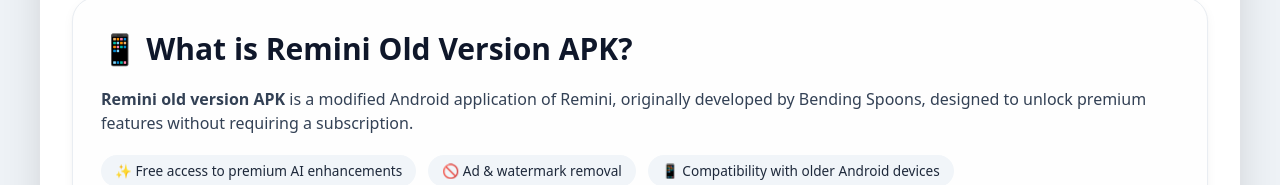
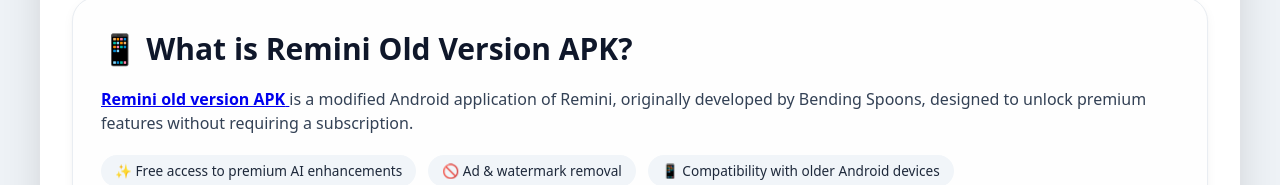
Before and after one commit to martinariki/reminiapk, a plain HTML site: page index.html in a window 1280 px wide. Shown: the part 300-485 px from the top of the page. Drawn offline with Linux system fonts and the light colour scheme.

Commit message:
Update index.html

```diff
--- a/index.html
+++ b/index.html
@@ -267,7 +267,7 @@
             <!-- What is Remini Old Version APK -->
             <div class="card">
                 <h2 style="margin-top: 0; border-left: none; padding-left: 0;">📱 What is Remini Old Version APK?</h2>
-                <p><strong>Remini old version APK</strong> is a modified Android application of Remini, originally developed by Bending Spoons, designed to unlock premium features without requiring a subscription.</p>
+                <p><a href="https://reminiapkking.com/" target="_blank"><strong>Remini old version APK</strong> </a>is a modified Android application of Remini, originally developed by Bending Spoons, designed to unlock premium features without requiring a subscription.</p>
                 <div class="feature-grid">
                     <span class="feature-tag">✨ Free access to premium AI enhancements</span>
                     <span class="feature-tag">🚫 Ad & watermark removal</span>
```
